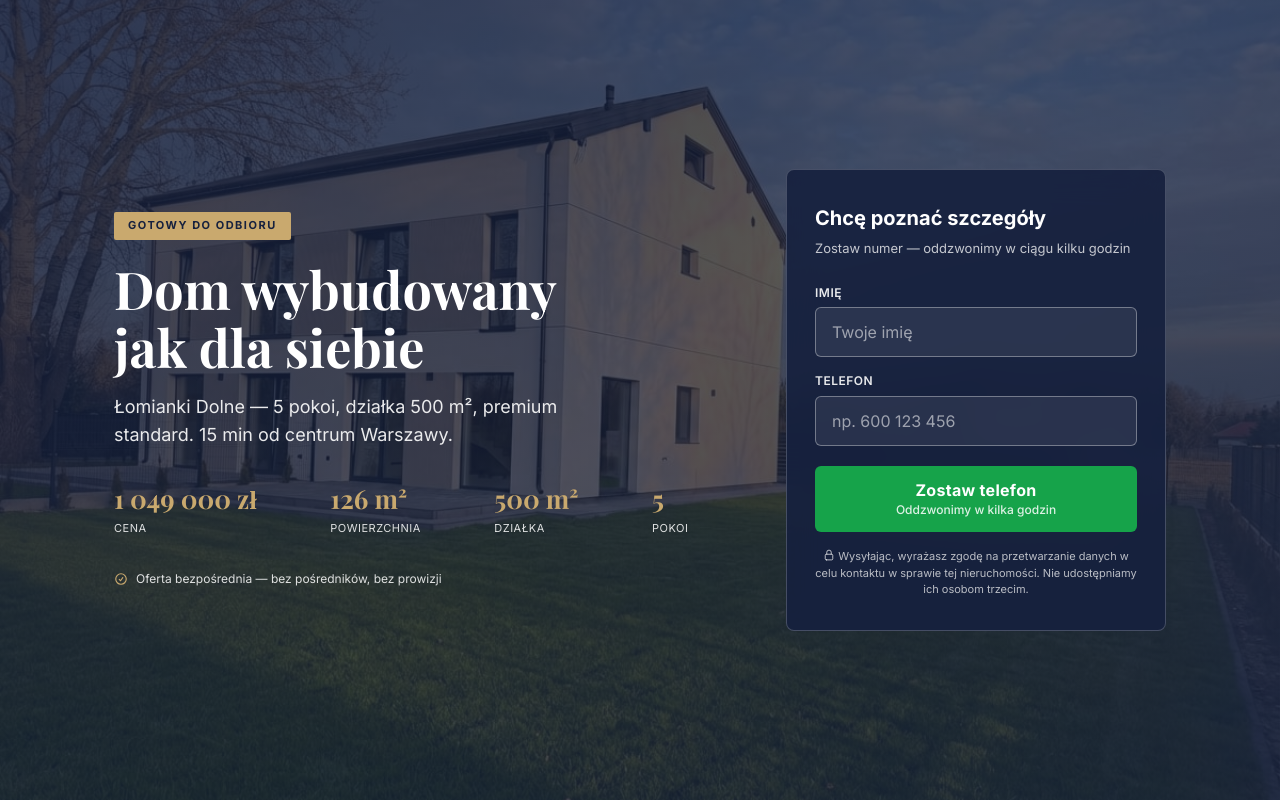
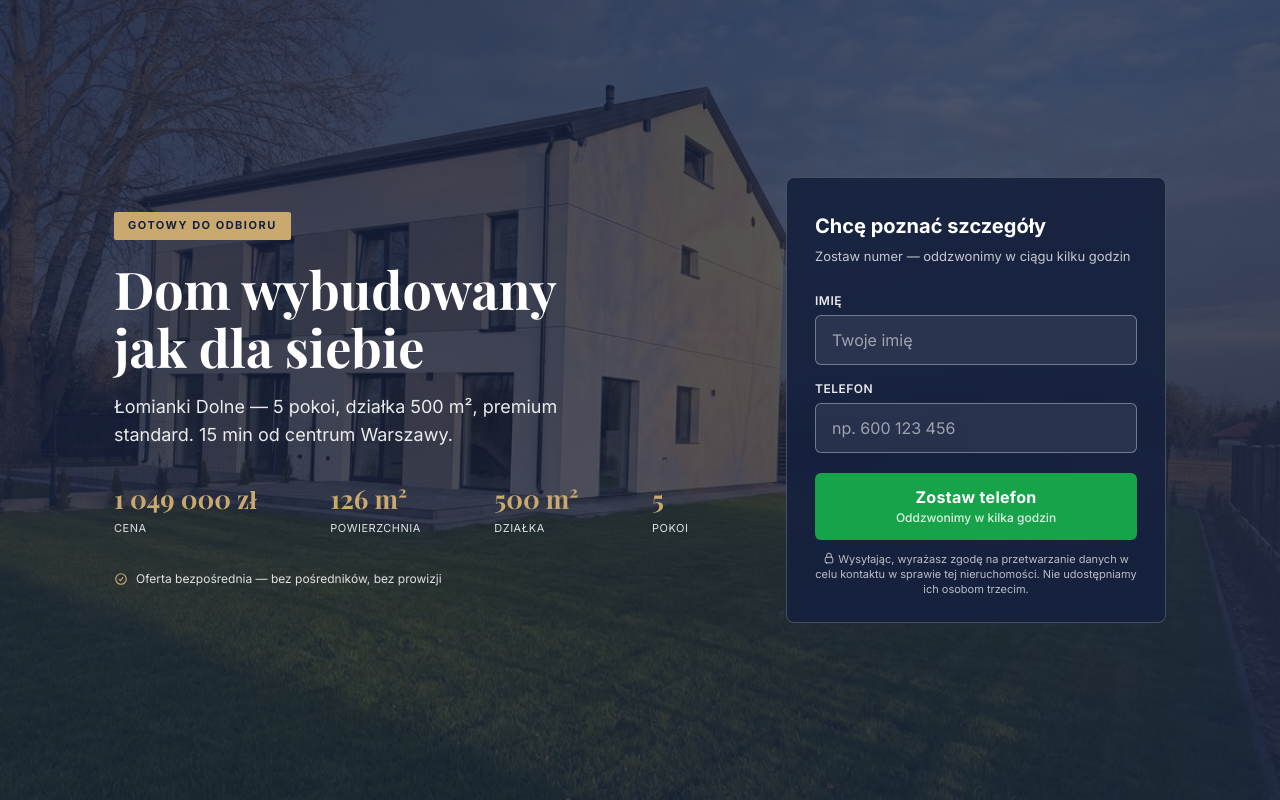
Before and after one commit to bartgryszko/brzegowa-landing, a website: page index.html in a window 1280 px wide. Shown: the top 800 px of the page. Drawn offline with nearby package versions, Linux system fonts and the light colour scheme.

Commit message:
Reduce bottom spacing on consent text

```diff
--- a/index.html
+++ b/index.html
@@ -69,7 +69,7 @@
     .form-submit:hover{background:#15803d}
     .form-submit small{display:block;font-size:12px;font-weight:500;opacity:.85;letter-spacing:0;margin-top:2px}
     .form-submit:disabled{opacity:.6;cursor:not-allowed}
-    .form-consent{font-size:11px;color:rgba(255,255,255,.7);margin-top:16px;line-height:1.5;text-align:center}
+    .form-consent{font-size:11px;color:rgba(255,255,255,.7);margin-top:12px;margin-bottom:-8px;line-height:1.4;text-align:center}
     .form-note{display:flex;align-items:start;gap:6px;font-size:11px;color:rgba(255,255,255,.35);margin-top:12px;line-height:1.4}
     .form-note svg{width:14px;height:14px;flex-shrink:0;margin-top:1px;color:rgba(255,255,255,.35)}
 
```
